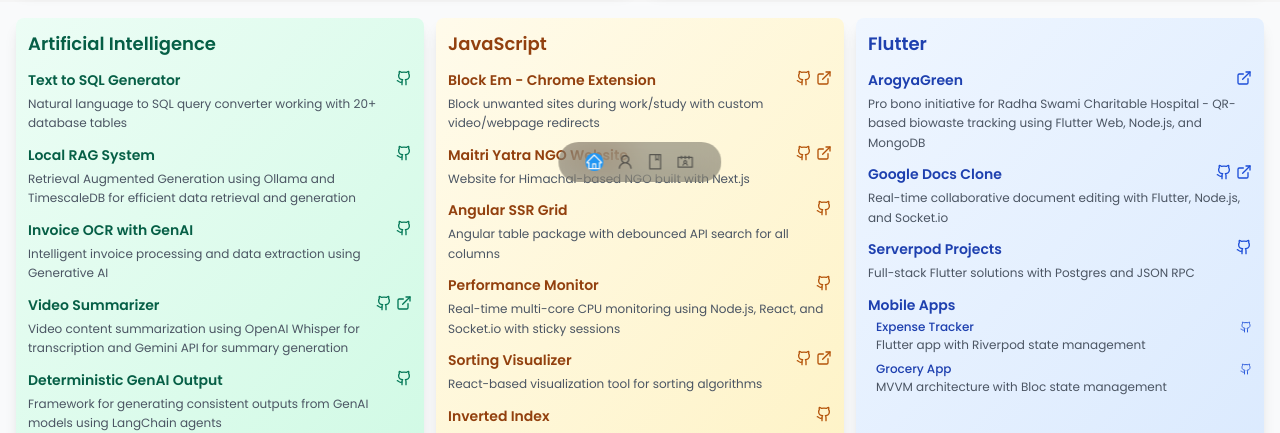
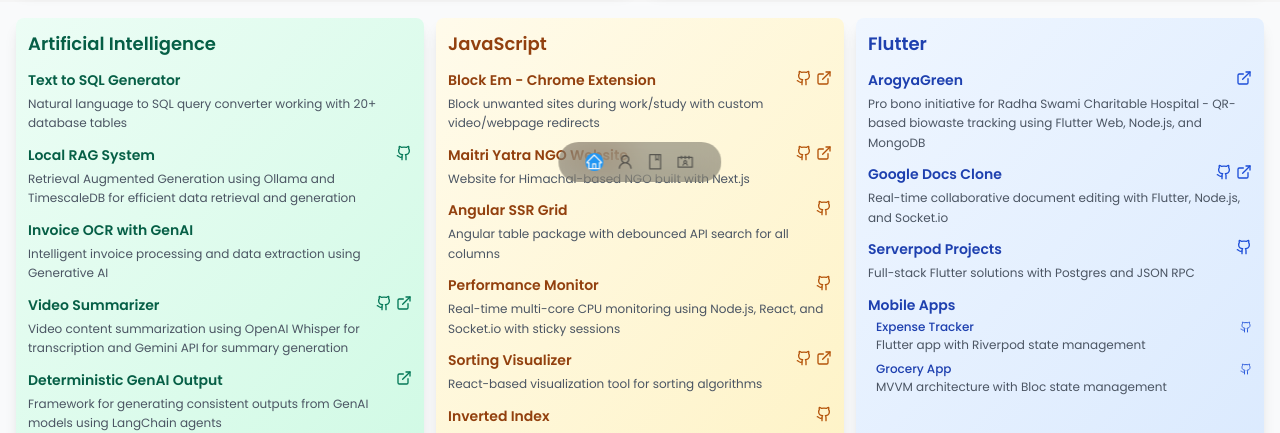
Before and after one commit to mokshchadha/react-portfolio, a React (Create React App) app: page / in a window 1280 px wide. Shown: the part 586-1019 px from the top of the page. Built offline with nearby package versions, Linux system fonts and the light colour scheme.

Commit message:
updated the artificial intellegence

```diff
--- a/src/components/portfolio/Portfolio.jsx
+++ b/src/components/portfolio/Portfolio.jsx
@@ -13,19 +13,21 @@
           title: "Text to SQL Generator",
           description:
             "Natural language to SQL query converter working with 20+ database tables",
-          repo: "text-to-sql",
+          repo: "",
+          preview:""
         },
         {
           title: "Local RAG System",
           description:
             "Retrieval Augmented Generation using Ollama and TimescaleDB for efficient data retrieval and generation",
-          repo: "local-rag-timescale",
+          repo: "mokshchadha/local_rag",
         },
         {
           title: "Invoice OCR with GenAI",
           description:
             "Intelligent invoice processing and data extraction using Generative AI",
-          repo: "invoice-ocr-genai",
+          repo: "",
+          preview:""
         },
         {
           title: "Video Summarizer",
@@ -38,7 +40,7 @@
           title: "Deterministic GenAI Output",
           description:
             "Framework for generating consistent outputs from GenAI models using LangChain agents",
-          repo: "deterministic-genai",
+          preview: "https://medium.com/@chadhamoksh/getting-structured-output-from-llms-using-react-agents-c84e9a777fbf",
         },
       ],
     },
```
